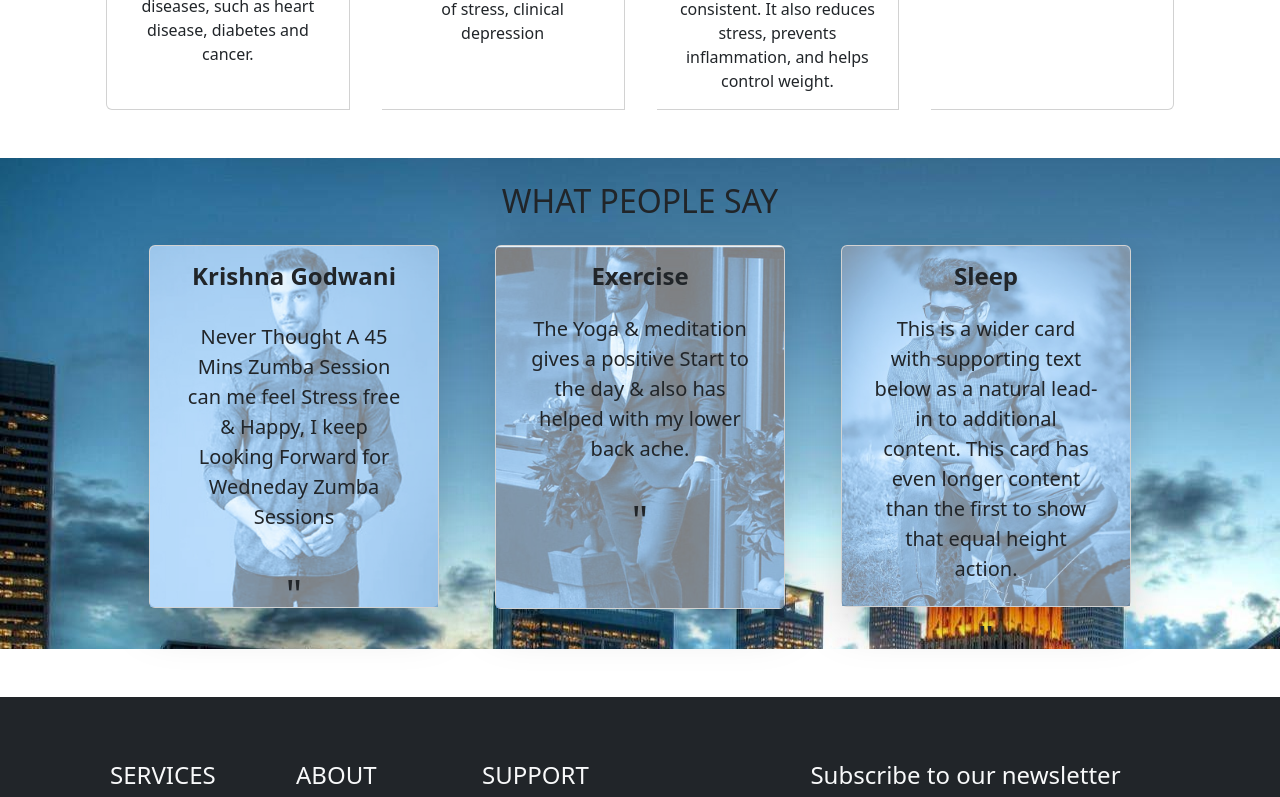
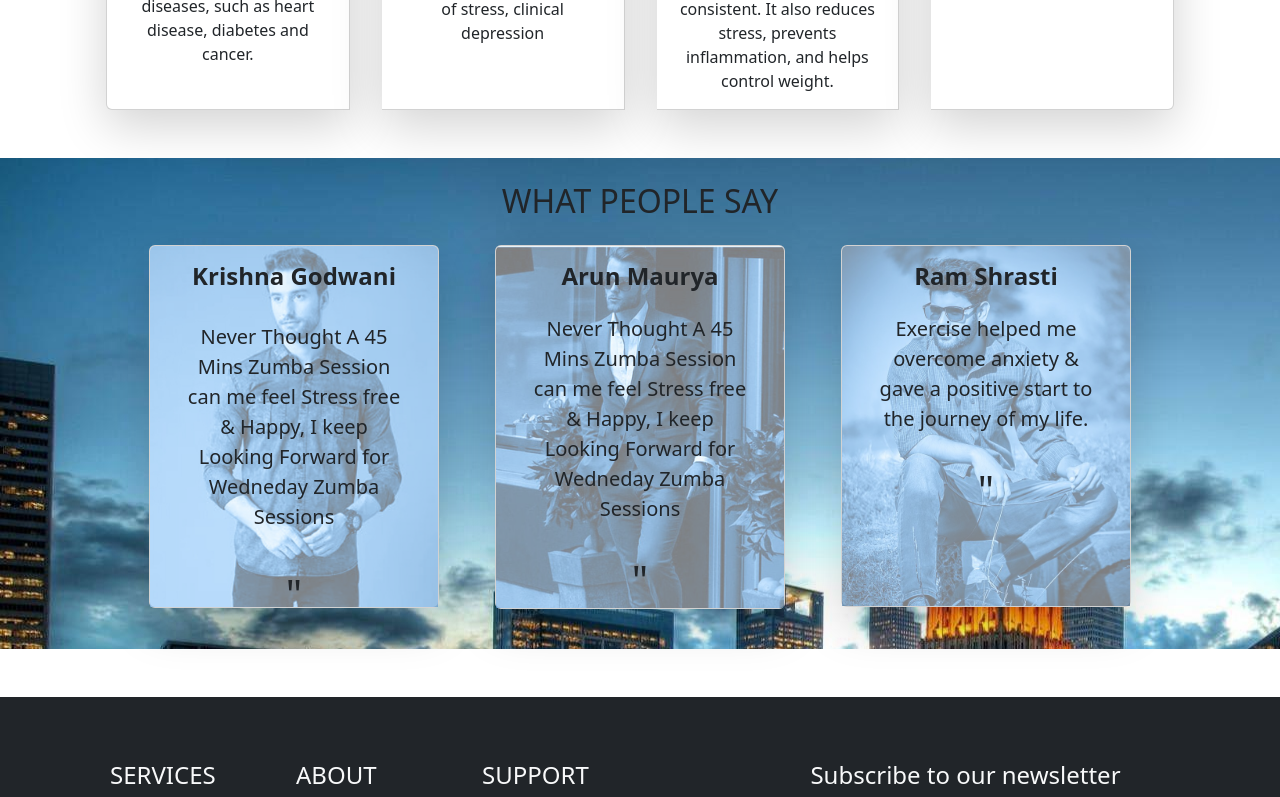
Before and after one commit to Shreetej/moveu, a React (Create React App) app: page / in a window 1280 px wide. Shown: the part 1198-1995 px from the top of the page. Built offline with nearby package versions, Linux system fonts and the light colour scheme.

Commit message:
temp updation

```diff
--- a/src/components/Routes/home/wellness.js
+++ b/src/components/Routes/home/wellness.js
@@ -14,7 +14,7 @@ const Wellness=()=> {
       <h2>WELLNESS MAKES SENSE</h2>
       <p>Trained exercise & diet is much needed in this stressed & busy world to ensure that health remains perfect. </p>
       <CardGroup className='mx-2'>
-      <Card className='mx-3'>
+      <Card className='mx-3 shadow-lg'>
         <Card.Img variant="top" src={BalancedDiet} />
         <Card.Body>
           <Card.Title>Healthy Diet</Card.Title>
@@ -23,7 +23,7 @@ const Wellness=()=> {
           </Card.Text>
         </Card.Body>
       </Card>
-      <Card className='mx-3'>
+      <Card className='mx-3 shadow-lg'>
         <Card.Img variant="top" src={Exercise} />
         <Card.Body>
           <Card.Title>Exercise</Card.Title>
@@ -32,7 +32,7 @@ const Wellness=()=> {
           </Card.Text>
         </Card.Body>
       </Card>
-      <Card className='mx-3'>
+      <Card className='mx-3 shadow-lg'>
         <Card.Img variant="top" src={Sleep} />
         <Card.Body>
           <Card.Title>Sleep</Card.Title>
@@ -41,7 +41,7 @@ const Wellness=()=> {
           </Card.Text>
         </Card.Body>
       </Card>
-      <Card className='mx-3'>
+      <Card className='mx-3 shadow-lg'>
         <Card.Img variant="top" src={EnjoyLife} style={{maxheight:'200px'}}/>
         <Card.Body>
           <Card.Title>Enjoy Life</Card.Title>
--- a/src/components/Routes/home/whatpeoplesay.js
+++ b/src/components/Routes/home/whatpeoplesay.js
@@ -31,10 +31,10 @@ const Whatpeoplesay=()=> {
         <Card className='shadow-lg'>
             <Card.Img variant="top" src={Model2} className='opacity-50' style={{objectFit:'cover'}}/>
             <Card.ImgOverlay>
-            <Card.Title className='fs-4 fw-bold'>Exercise</Card.Title>
+            <Card.Title className='fs-4 fw-bold'>Arun Maurya</Card.Title>
             <Card.Text className='fs-5 p-3' style={{overflowY:'auto',overflowX:'hidden'}}>
-            The Yoga & meditation gives a positive Start to the day & also has helped with my
-            lower back ache.
+            Never Thought A 45 Mins Zumba Session can me feel Stress free &
+                Happy,  I keep Looking Forward for Wedneday Zumba Sessions
             </Card.Text>
             <h1>"</h1>
             </Card.ImgOverlay>
@@ -44,11 +44,9 @@ const Whatpeoplesay=()=> {
         <Card className='shadow-lg'>
             <Card.Img variant="top" src={Model1} className='opacity-50' style={{objectFit:'cover'}}/>
             <Card.ImgOverlay>
-            <Card.Title className='fs-4 fw-bold'>Sleep</Card.Title>
+            <Card.Title className='fs-4 fw-bold'>Ram Shrasti</Card.Title>
             <Card.Text className='fs-5 p-3' style={{overflowY:'auto',overflowX:'hidden'}}>
-                This is a wider card with supporting text below as a natural lead-in
-                to additional content. This card has even longer content than the
-                first to show that equal height action.
+            Exercise helped me overcome anxiety & gave a positive start to the journey of my life.
             </Card.Text>
             <h1>"</h1>
             </Card.ImgOverlay>
```
